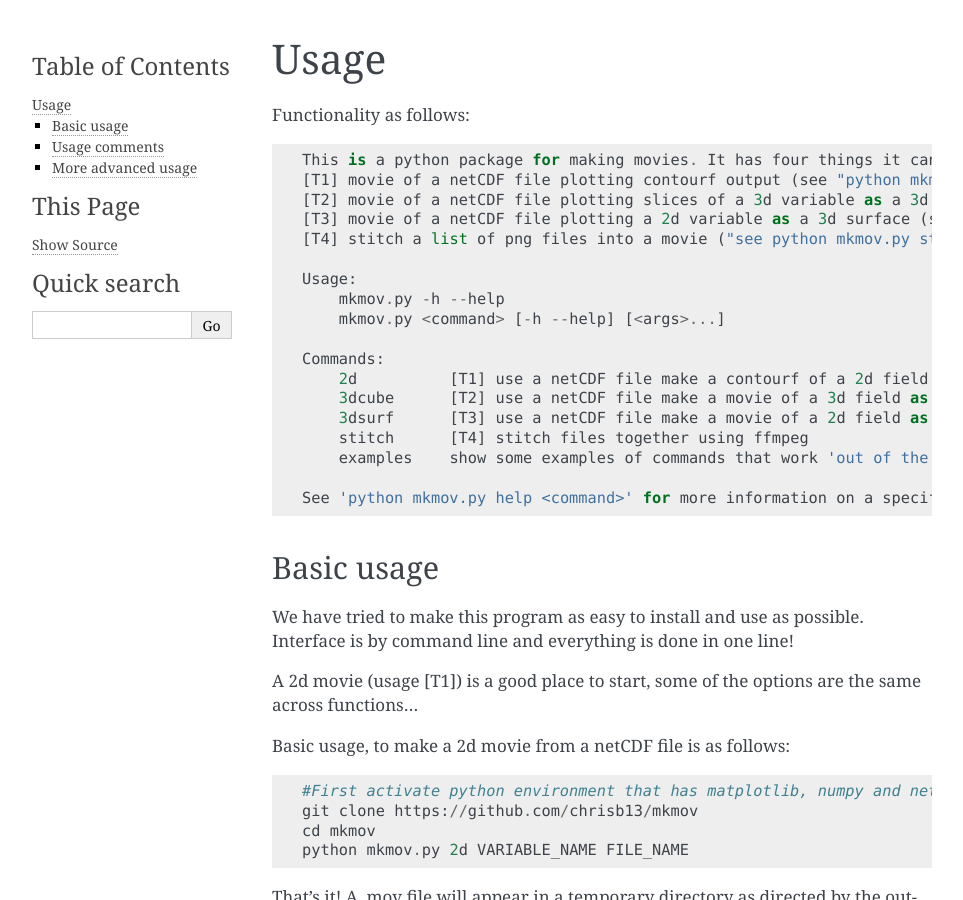
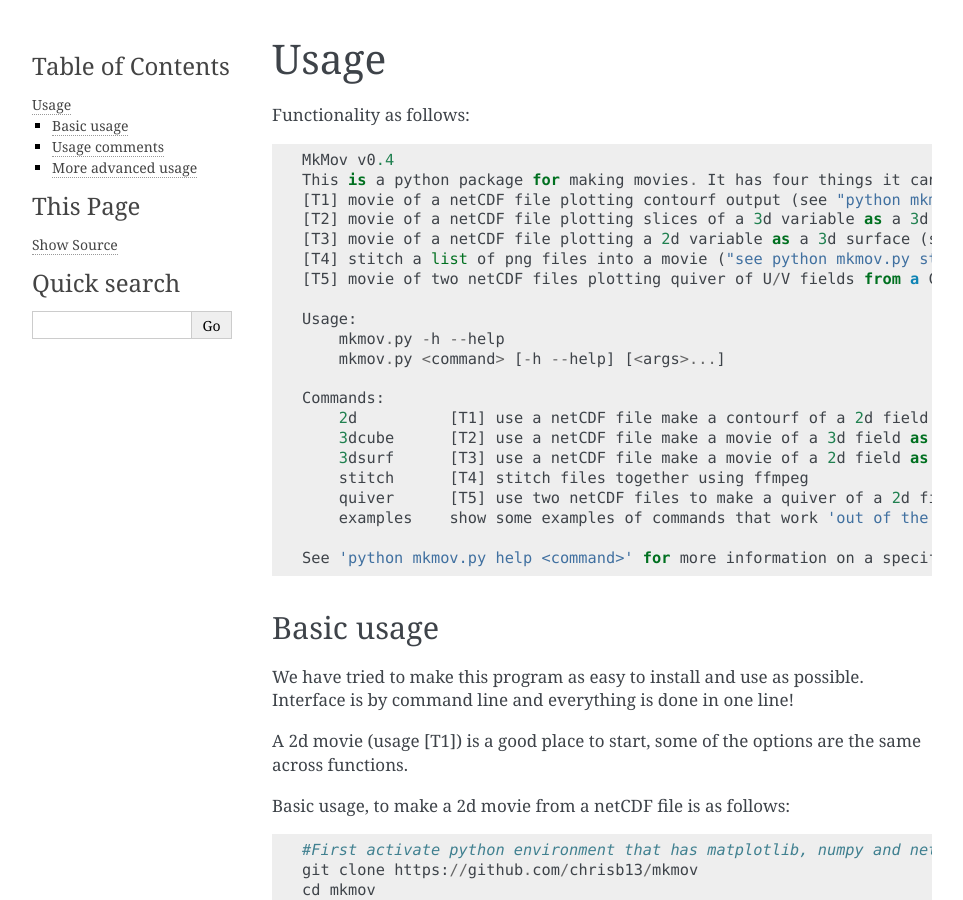
Before and after one commit to chrisb13/mkmov, a Sphinx documentation site: the page built from docs/usage.rst, in a window 1280 px wide and 900 px high. Shown: the whole window, without its empty margins (148-1111 px from the left). Built offline with Sphinx 7.4.7, drawn with Linux system fonts in a browser that asks for light colours.

Commit message:
docs update

```diff
--- a/docs/contributing.rst
+++ b/docs/contributing.rst
@@ -10,7 +10,7 @@ This utility is completely open source and pull requests that pass the `tests`_,
 
 Features that would be awesome:
 
-#. 3d plots/quiver plots/multiple variables etc.
+#. multiple variables
 #. basemap integration
 #. installation with Anaconda
 #. subplots
--- a/docs/index.rst
+++ b/docs/index.rst
@@ -28,7 +28,7 @@ This movie was created with a single line command, namely
 ::
     python mkmov.py 2d adt --lmask -214748 --cmap Set3 -o /srv/ccrc/data42/z3457920/mkmovmovies4/AVISOdt_global_allsat_madt_Set3.mov /srv/ccrc/data42/z3457920/RawData/AVISO/RawData/dt_global_allsat_madt/ftp.aviso.altimetry.fr/global/delayed-time/grids/madt/all-sat-merged/h/*/*.nc &>  /srv/ccrc/data42/z3457920/mkmovmovies4/15.log &
 
-More examples with their respective run command `here`_.
+MkMov does more than just filled contour plots, have a look at `usage`_ to see other options. More examples with their respective run command `here`_.
 
 .. _here: http://christopherbull.com.au/mkmov/examples.html
 
--- a/docs/usage.rst
+++ b/docs/usage.rst
@@ -4,11 +4,13 @@ Usage
 
 Functionality as follows:
 ::
+    MkMov v0.4
     This is a python package for making movies. It has four things it can do:
     [T1] movie of a netCDF file plotting contourf output (see "python mkmov.py 2d -h");
     [T2] movie of a netCDF file plotting slices of a 3d variable as a 3d cube (see "python mkmov.py 3dcube -h");
     [T3] movie of a netCDF file plotting a 2d variable as a 3d surface (see "python mkmov.py 3dsurf -h");
     [T4] stitch a list of png files into a movie ("see python mkmov.py stitch -h").
+    [T5] movie of two netCDF files plotting quiver of U/V fields from a C-grid
 
     Usage:
         mkmov.py -h --help
@@ -19,6 +21,7 @@ Functionality as follows:
         3dcube      [T2] use a netCDF file make a movie of a 3d field as a 3d cube
         3dsurf      [T3] use a netCDF file make a movie of a 2d field as a 3d surface
         stitch      [T4] stitch files together using ffmpeg
+        quiver      [T5] use two netCDF files to make a quiver of a 2d field
         examples    show some examples of commands that work 'out of the box'
 
     See 'python mkmov.py help <command>' for more information on a specific command.
@@ -29,7 +32,7 @@ Basic usage
 
 We have tried to make this program as easy to install and use as possible. Interface is by command line and everything is done in one line!
 
-A 2d movie (usage [T1]) is a good place to start, some of the options are the same across functions...
+A 2d movie (usage [T1]) is a good place to start, some of the options are the same across functions.
 
 Basic usage, to make a 2d movie from a netCDF file is as follows:
 ::
```
